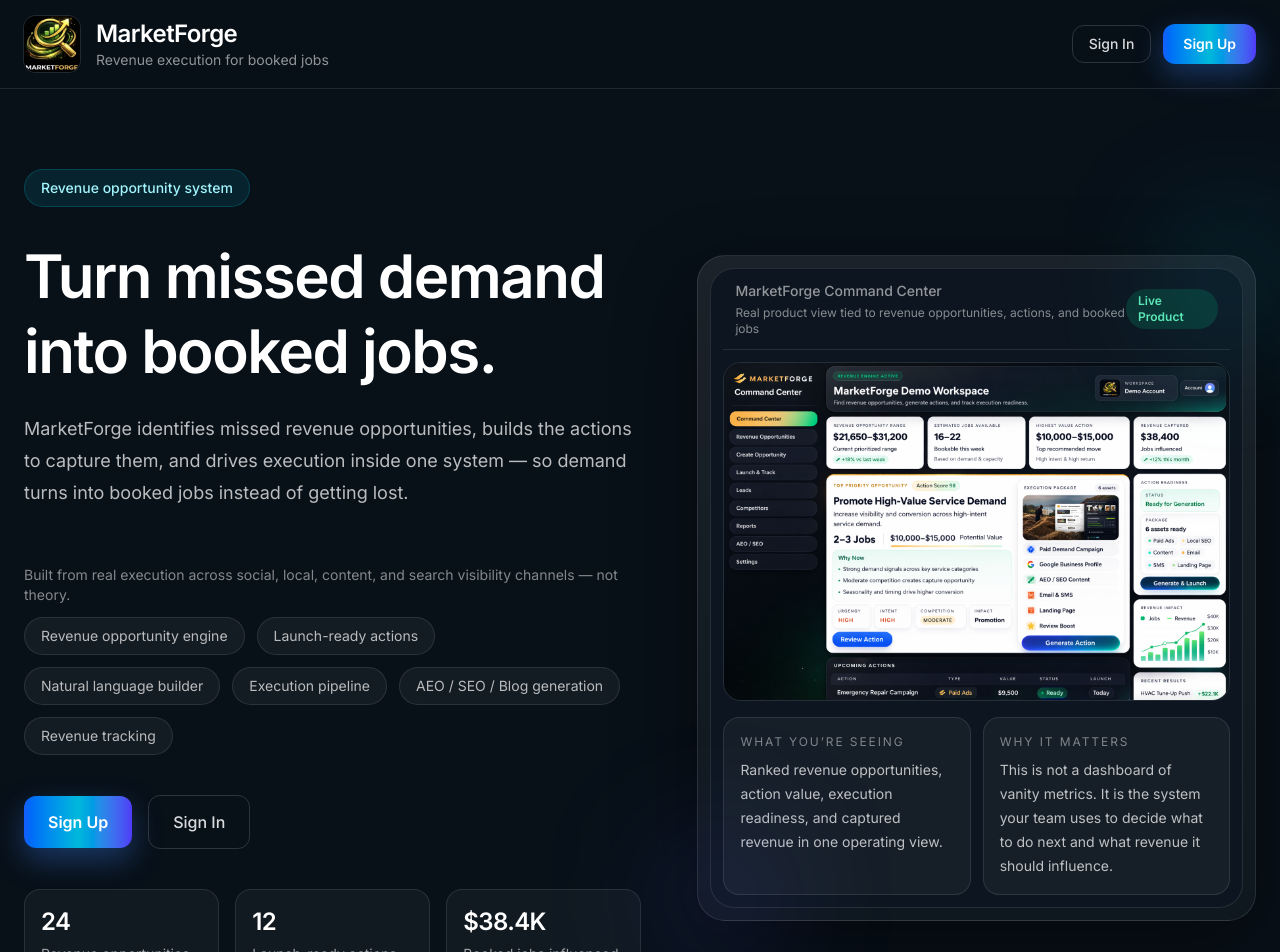
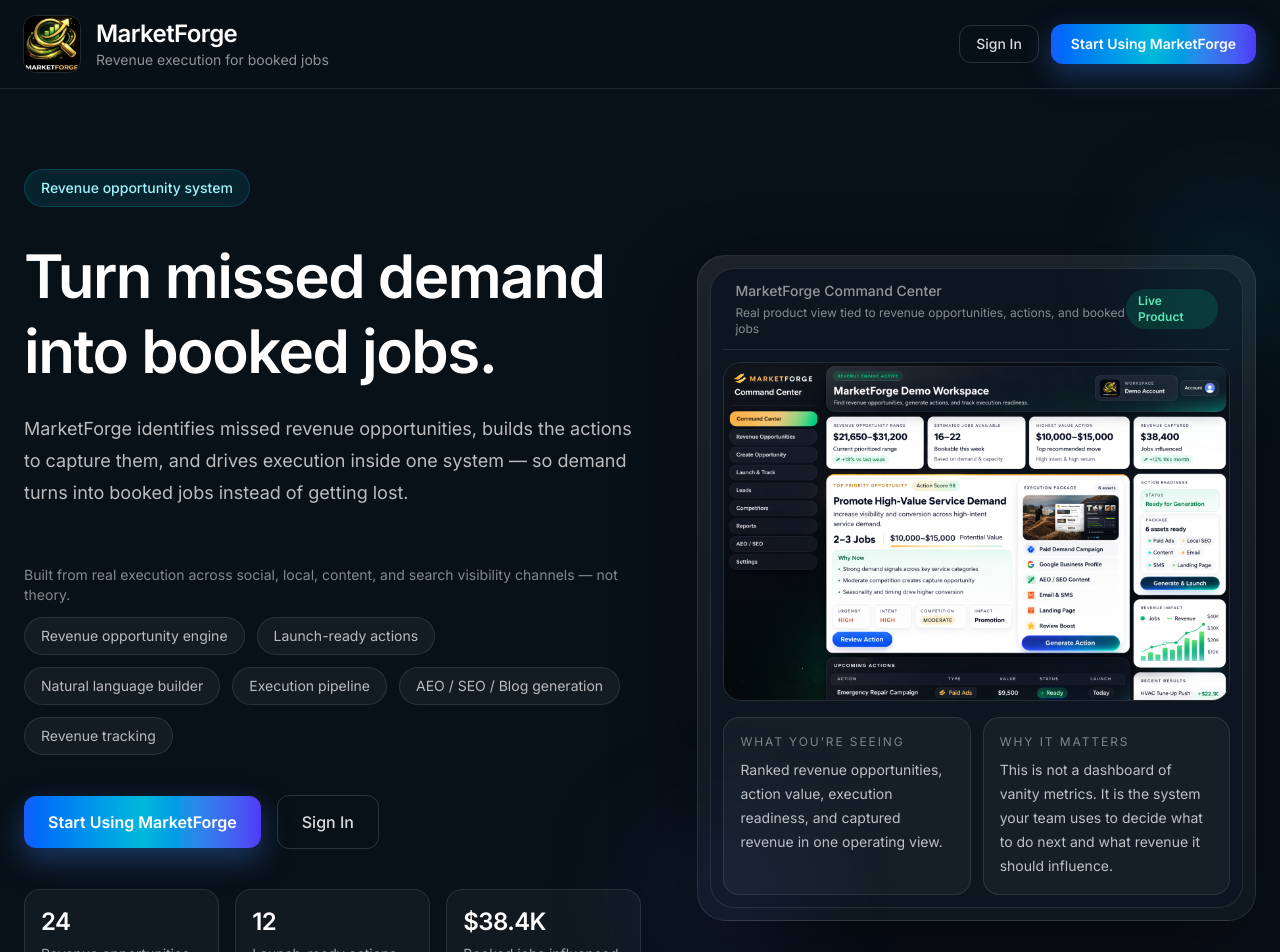
Before and after one commit to marketforgeapp-dev/marketforge-portal, a Next.js app: page / in a window 1280 px wide. Shown: the top 952 px of the page. Built offline with nearby package versions, Linux system fonts and the light colour scheme.

Commit message:
Fix production Clerk auth routes

```diff
--- a/src/app/page.tsx
+++ b/src/app/page.tsx
@@ -60,7 +60,7 @@
               href="/sign-up"
               className="rounded-xl bg-gradient-to-r from-blue-600 via-cyan-500 to-indigo-600 px-5 py-2.5 text-sm font-semibold text-white shadow-[0_10px_30px_rgba(59,130,246,0.35)] transition hover:scale-[1.01]"
             >
-              Sign Up
+              Start Using MarketForge
             </Link>
           </div>
         </div>
@@ -101,7 +101,7 @@
               href="/sign-up"
               className="rounded-xl bg-gradient-to-r from-blue-600 via-cyan-500 to-indigo-600 px-6 py-3.5 text-base font-semibold text-white shadow-[0_12px_30px_rgba(59,130,246,0.35)] transition hover:scale-[1.01]"
             >
-              Sign Up
+              Start Using MarketForge
             </Link>
 
             <Link
@@ -414,7 +414,7 @@
               href="/sign-up"
               className="rounded-xl bg-gradient-to-r from-blue-600 via-cyan-500 to-indigo-600 px-7 py-3.5 text-base font-semibold text-white shadow-[0_12px_30px_rgba(59,130,246,0.35)] transition hover:scale-[1.01]"
             >
-              Sign Up
+              Start Using MarketForge
             </Link>
             <Link
               href="/sign-in"
--- a/src/app/sign-in/[[...sign-in]]/page.tsx
+++ b/src/app/sign-in/[[...sign-in]]/page.tsx
@@ -1,10 +1,18 @@
+"use client";
+
 import { SignIn } from "@clerk/nextjs";
 
 export default function Page() {
   return (
     <main className="min-h-screen bg-[#081018] px-6 py-16 text-white">
       <div className="mx-auto flex max-w-6xl items-center justify-center">
-        <SignIn />
+        <SignIn
+          routing="path"
+          path="/sign-in"
+          signUpUrl="/sign-up"
+          forceRedirectUrl="/portal/dashboard"
+          fallbackRedirectUrl="/portal/dashboard"
+        />
       </div>
     </main>
   );
--- a/src/app/sign-up/[[...sign-up]]/page.tsx
+++ b/src/app/sign-up/[[...sign-up]]/page.tsx
@@ -1,10 +1,18 @@
+"use client";
+
 import { SignUp } from "@clerk/nextjs";
 
 export default function Page() {
   return (
     <main className="min-h-screen bg-[#081018] px-6 py-16 text-white">
       <div className="mx-auto flex max-w-6xl items-center justify-center">
-        <SignUp />
+        <SignUp
+          routing="path"
+          path="/sign-up"
+          signInUrl="/sign-in"
+          forceRedirectUrl="/portal/onboarding"
+          fallbackRedirectUrl="/portal/onboarding"
+        />
       </div>
     </main>
   );
```
